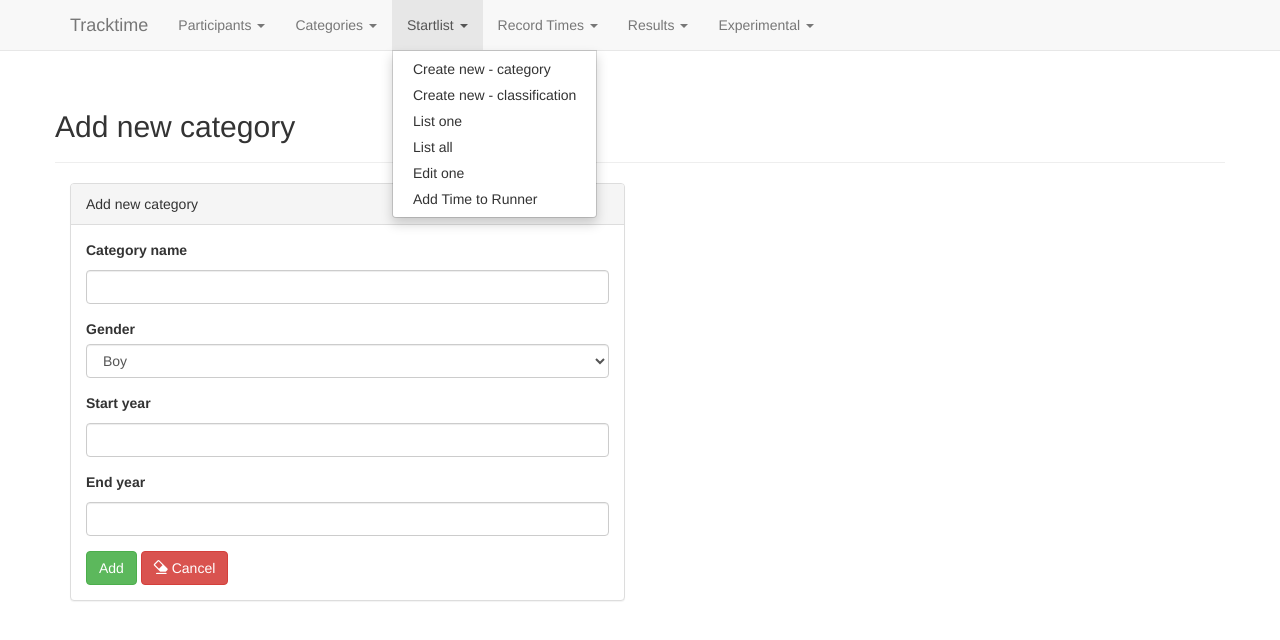
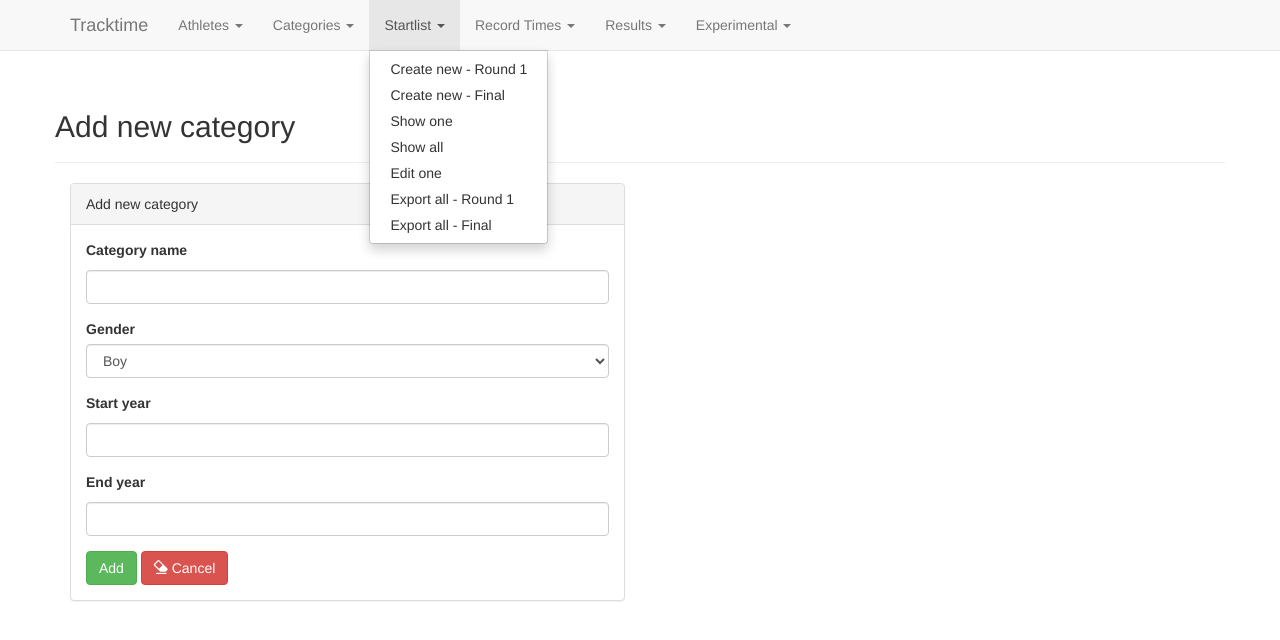
Before and after one commit to jfblg/Tracktime-UZE, a Flask app: page /categories/add in a window 1280 px wide, after a click on "Startlist". Shown: the top 640 px of the page. Run offline with Flask 2, Linux system fonts and the light colour scheme; some libraries are stand-ins or nearby versions.

Commit message:
Rename options in web UI menu

```diff
--- a/src/models/startlist/views.py
+++ b/src/models/startlist/views.py
@@ -347,6 +347,9 @@ def find_runner():
 
 @startlist_blueprint.route('/addtime', methods=['GET', 'POST'])
 def add_time():
+    """
+    Not used at the moment
+    """
     if request.method == 'POST':
         # TODO add time to DB
         try:
--- a/src/templates/base.html
+++ b/src/templates/base.html
@@ -30,7 +30,7 @@
 
                 <li class="dropdown">
                     <a href="#" class="dropdown-toggle" data-toggle="dropdown" role="button" aria-haspopup="true"
-                       aria-expanded="false">Participants <span class="caret"></span></a>
+                       aria-expanded="false">Athletes <span class="caret"></span></a>
                     <ul class="dropdown-menu">
                         <li><a href="{{ url_for('participants.add')}}">Add one</a></li>
                         <li><a href="{{ url_for('participants.mass_import')}}">Add many</a></li>
@@ -53,12 +53,13 @@
                     <a href="#" class="dropdown-toggle" data-toggle="dropdown" role="button" aria-haspopup="true"
                        aria-expanded="false">Startlist <span class="caret"></span></a>
                     <ul class="dropdown-menu">
-                        <li><a href="{{ url_for('startlist.create_startlist_category')}}">Create new - category</a></li>
-                        <li><a href="{{ url_for('startlist.create_startlist_classification')}}">Create new - classification</a></li>
-                        <li><a href="{{ url_for('startlist.startlist_menu')}}">List one</a></li>
-                        <li><a href="{{ url_for('startlist.startlist')}}">List all</a></li>
+                        <li><a href="{{ url_for('startlist.create_startlist_category')}}">Create new - Round 1</a></li>
+                        <li><a href="{{ url_for('startlist.create_startlist_classification')}}">Create new - Final</a></li>
+                        <li><a href="{{ url_for('startlist.startlist_menu')}}">Show one</a></li>
+                        <li><a href="{{ url_for('startlist.startlist')}}">Show all</a></li>
                         <li><a href="{{ url_for('startlist.startlist_menu_edit')}}">Edit one</a></li>
-                        <li><a href="{{ url_for('startlist.add_time')}}">Add Time to Runner</a></li>
+                        <li><a href="{{ url_for('startlist.startlist')}}">Export all - Round 1</a></li>
+                        <li><a href="{{ url_for('startlist.startlist')}}">Export all - Final</a></li>
                     </ul>
                 </li>
 
@@ -76,7 +77,7 @@
                     <ul class="dropdown-menu">
                         <li><a href="{{ url_for('startlist.results')}}">List one</a></li>
                         <li><a href="{{ url_for('startlist.results_all')}}">List all</a></li>
-                        <li><a href="{{ url_for('startlist.results_all_export_files')}}">List to Files</a></li>
+                        <li><a href="{{ url_for('startlist.results_all_export_files')}}">Export all results</a></li>
                     </ul>
                 </li>
 
```
Also changed, not shown: 1 other file.
